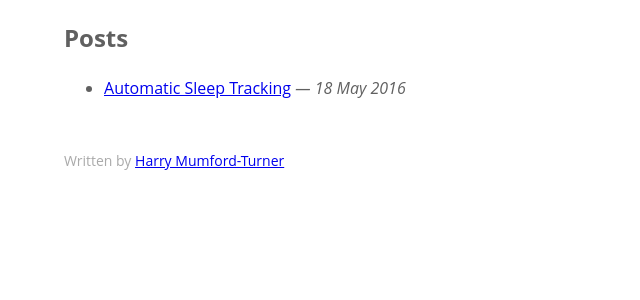
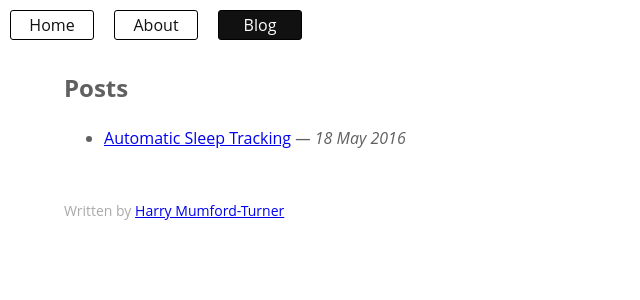
Before and after one commit to harrymt/blog, a Jekyll site: the page built from index.html, in a window 1280 px wide. Shown: the top 300 px of the page, without its empty margins (0-640 px from the left). Built offline with Jekyll 4.4.1, drawn with Linux system fonts in a browser that asks for light colours.

Commit message:
Added navigation

```diff
--- /dev/null
+++ b/_includes/header.html
@@ -0,0 +1,7 @@
+<header>
+  <nav>
+    <ul>
+     <li><a href="//harrymt.com" class="button button-big button-clear">Home</a></li><li><a href="//harrymt.com/about.html" class="button button-big button-clear">About</a></li><li><a href="{{ site.baseurl }}" class="button button-big button-black">Blog</a></li>
+    </ul>
+  </nav>
+</header>
--- a/_layouts/default.html
+++ b/_layouts/default.html
@@ -9,6 +9,8 @@ layout: compress
 
   <body>
 
+    {% include header.html %}
+
     <div class="content">
       {{ content }}
     </div>
--- a/css/stylesheet.css
+++ b/css/stylesheet.css
@@ -1,6 +1,3 @@
-* {
-  box-sizing: border-box;
-}
 
 body {
   padding: 0;
@@ -10,6 +7,93 @@ body {
   line-height: 1.5;
   color: #606060;
 }
+
+/* Header */
+
+header {
+  width: 100%;
+  line-height: 1em;
+}
+
+header ul {
+  list-style: none;
+  margin: 0;
+  padding-left: 0;
+}
+
+header nav {
+  text-align: left;
+  vertical-align: baseline;
+}
+
+header nav ul li {
+  display: inline-block;
+  padding: 10px;
+}
+
+
+/* Buttons */
+
+.button {
+  border: 1px solid black;
+  color: #fff;
+  display: block;
+  padding: 5px;
+  text-align: center;
+  text-decoration: none;
+  width: 70px;
+  margin: auto;
+}
+
+.button:hover {
+  color: #ddd;
+}
+
+.button-huge {
+  color: #999;
+  background-color: #fff;
+  border-color: #ddd;
+  border-style: solid;
+  border-width: 3px;
+  font-size: 30px;
+  padding: 8px;
+  width: 200px;
+}
+
+.button-huge:hover {
+  background-color: #000;
+  color: #fff;
+  border-color: #000;
+}
+
+
+.button-big {
+  border-radius: 3px;
+  padding: 6px;
+}
+
+.button-clear {
+  color: #111;
+}
+
+
+.button-clear:hover {
+  background-color: #000;
+  color: #fff;
+}
+
+.button-black {
+  background: #111;
+}
+
+.button-black:hover,
+.button-black:focus {
+  background: #2b2b2b;
+  outline: none;
+}
+
+
+
 
 a:hover {
   color: #959595;
@@ -53,38 +137,6 @@ a:hover {
   font-size: 14px;
 }
 
-.button {
-  border: 1px solid black;
-  color: #fff;
-  display: block;
-  padding: 5px;
-  text-align: center;
-  text-decoration: none;
-  width: 70px;
-  margin: auto;
-}
-
-.button:hover {
-  color: #ddd;
-}
-
-.button-huge {
-  color: #999;
-  background-color: #fff;
-  border-color: #ddd;
-  border-style: solid;
-  border-width: 3px;
-  font-size: 30px;
-  padding: 8px;
-  width: 200px;
-}
-
-.button-huge:hover {
-  background-color: #000;
-  color: #fff;
-  border-color: #000;
-}
-
 .highlight {
   border-left: 3px solid #d0d0d0;
   padding-left: 15px;
```
